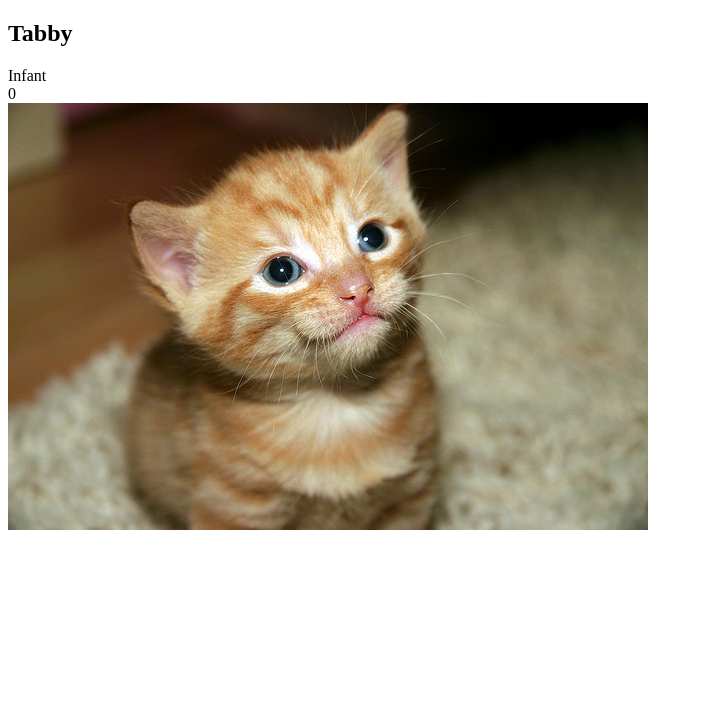
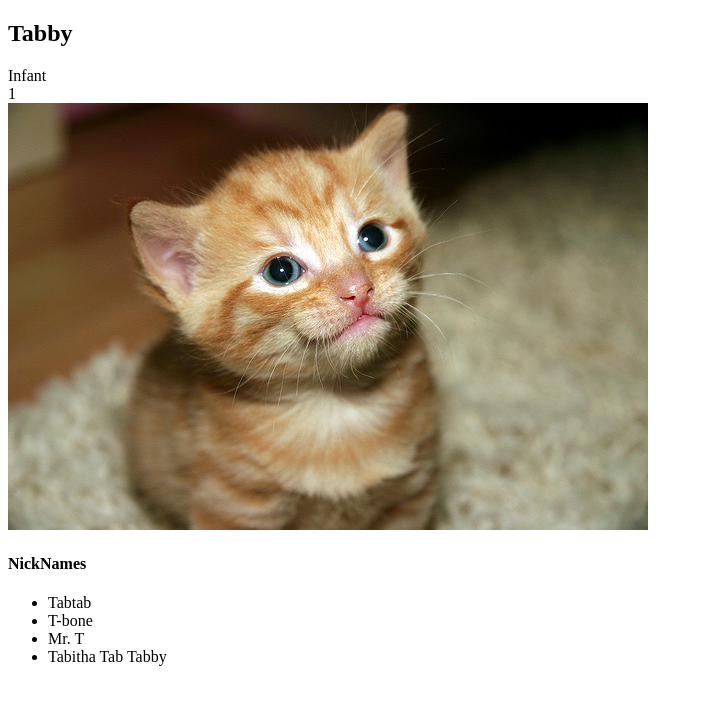
Before and after one commit to aman1011/knockout-, a plain HTML site: page index.html in a window 1280 px wide. Shown: the whole page, without its empty margins (0-703 px from the left). Drawn offline with Linux system fonts and the light colour scheme.

Commit message:
added the currentCat 'with'

```diff
--- a/index.html
+++ b/index.html
@@ -6,12 +6,16 @@
 </head>
 <body>
     <ul id="cat-list"></ul>
-    <div id="cat">
+    <div id="cat" data-bind="with: currentCat()">
 
         <h2 data-bind="text: name" id="cat-name"></h2>
         <div data-bind="text: level" id="cat-level"></div>
         <div data-bind="text: clickCount" id="cat-count"></div>
-        <img src="" data-bind="click: incrementCount, attr: {src: imgSrc}" id="cat-img" alt="cute cat">
+        <img src="" data-bind="click: $parent.incrementCount(), attr: {src: imgSrc}" id="cat-img" alt="cute cat">
+        <h4>NickNames</h4>
+        <ul data-bind="foreach: nickNames">
+            <li data-bind="text: name"></li>
+        </ul>
     </div>
     <script src="js/lib/knockout-3.2.0.js"></script>
     <script src="js/app.js"></script>
--- a/js/app.js
+++ b/js/app.js
@@ -1,15 +1,27 @@
 var ViewModel = function() {
+	this.currentCat = ko.observable( new Cat() );
+	console.log(this.currentCat().clickCount())
+	this.incrementCount = function(){
+		this.currentCat().clickCount(this.currentCat().clickCount() + 1);
+	};
+}
+
+var Cat = function() {
 	this.clickCount = ko.observable(0);
 	this.name = ko.observable('Tabby');
 	this.imgSrc = ko.observable('tabby.jpg');
 	this.imgAttribution = ko.observable('Aman');
 
-	this.incrementCount = function(){
-		this.clickCount(this.clickCount() + 1);
-	};
+	this.nickNames = ko.observableArray(
+		[
+			{name: 'Tabtab'},
+			{name: 'T-bone'},
+			{name: 'Mr. T'},
+			{name: 'Tabitha Tab Tabby'}
+		]
+	);
 	this.level = ko.computed(function(){
 		if (this.clickCount() <=10) {
-			console.log('reched in if');
 			return "Infant";
 		}
 		else if (this.clickCount() <=20) {
```
